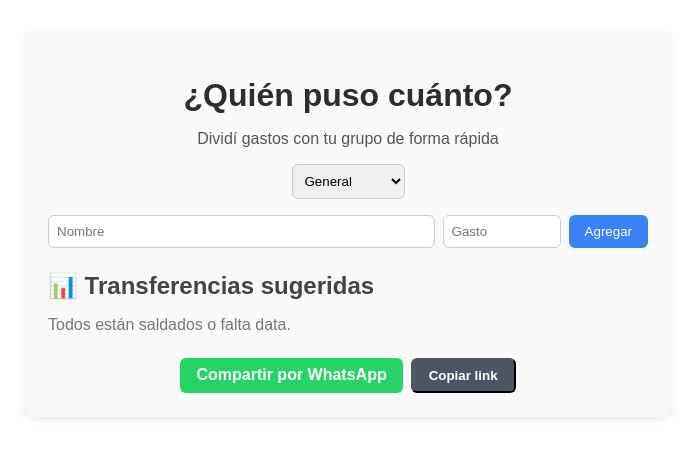
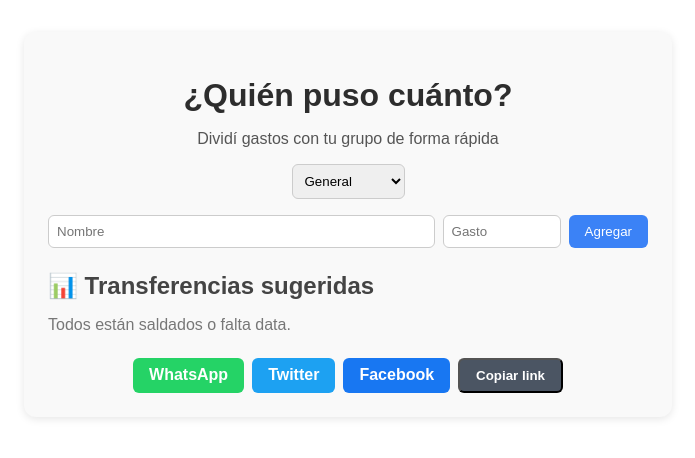
Before and after one commit to javosds/asado-gastos-app, a React (Vite) app in the folder asado-gastos-app/: page / in a window 1280 px wide. Shown: the top 458 px of the page, without its empty margins (292-987 px from the left). Built offline with nearby package versions, Linux system fonts and the light colour scheme.

Commit message:
Update App.jsx

```diff
--- a/asado-gastos-app/src/App.jsx
+++ b/asado-gastos-app/src/App.jsx
@@ -54,7 +54,8 @@ export default function App() {
   };
 
   const transactions = participants.length ? calculateSettlements() : [];
-  const shareText = encodeURIComponent("¡Usá esta app para dividir gastos! 💸 " + window.location.href);
+  const currentURL = encodeURIComponent(window.location.href);
+  const shareText = encodeURIComponent("¿Quién puso cuánto? Dividí gastos fácil con tu grupo: " + window.location.href);
 
   return (
     <div style={{ maxWidth: 600, margin: "2rem auto", fontFamily: "sans-serif", backgroundColor: "#f9f9f9", padding: "1.5rem", borderRadius: "12px", boxShadow: "0 2px 8px rgba(0, 0, 0, 0.1)" }}>
@@ -111,14 +112,30 @@ export default function App() {
         </ul>
       )}
 
-      <div style={{ display: "flex", gap: "0.5rem", justifyContent: "center", marginTop: "1.5rem" }}>
+      <div style={{ display: "flex", gap: "0.5rem", flexWrap: "wrap", justifyContent: "center", marginTop: "1.5rem" }}>
         <a
           href={`https://wa.me/?text=${shareText}`}
           target="_blank"
           rel="noopener noreferrer"
           style={{ backgroundColor: "#25D366", color: "white", padding: "0.5rem 1rem", borderRadius: "6px", textDecoration: "none", fontWeight: "bold" }}
         >
-          Compartir por WhatsApp
+          WhatsApp
+        </a>
+        <a
+          href={`https://twitter.com/intent/tweet?text=${shareText}`}
+          target="_blank"
+          rel="noopener noreferrer"
+          style={{ backgroundColor: "#1DA1F2", color: "white", padding: "0.5rem 1rem", borderRadius: "6px", textDecoration: "none", fontWeight: "bold" }}
+        >
+          Twitter
+        </a>
+        <a
+          href={`https://www.facebook.com/sharer/sharer.php?u=${currentURL}`}
+          target="_blank"
+          rel="noopener noreferrer"
+          style={{ backgroundColor: "#1877F2", color: "white", padding: "0.5rem 1rem", borderRadius: "6px", textDecoration: "none", fontWeight: "bold" }}
+        >
+          Facebook
         </a>
         <button
           onClick={() => navigator.clipboard.writeText(window.location.href)}
```
